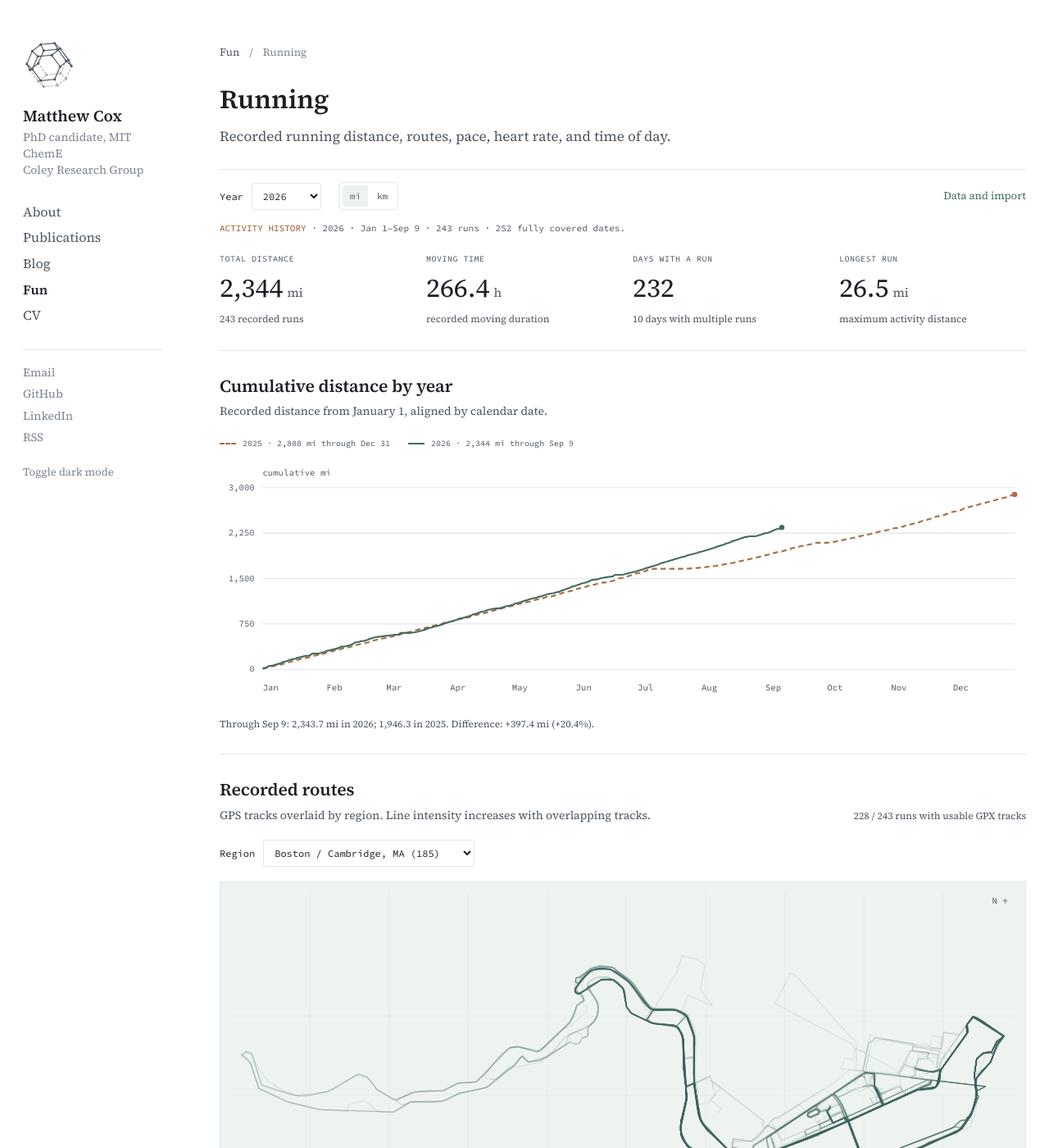
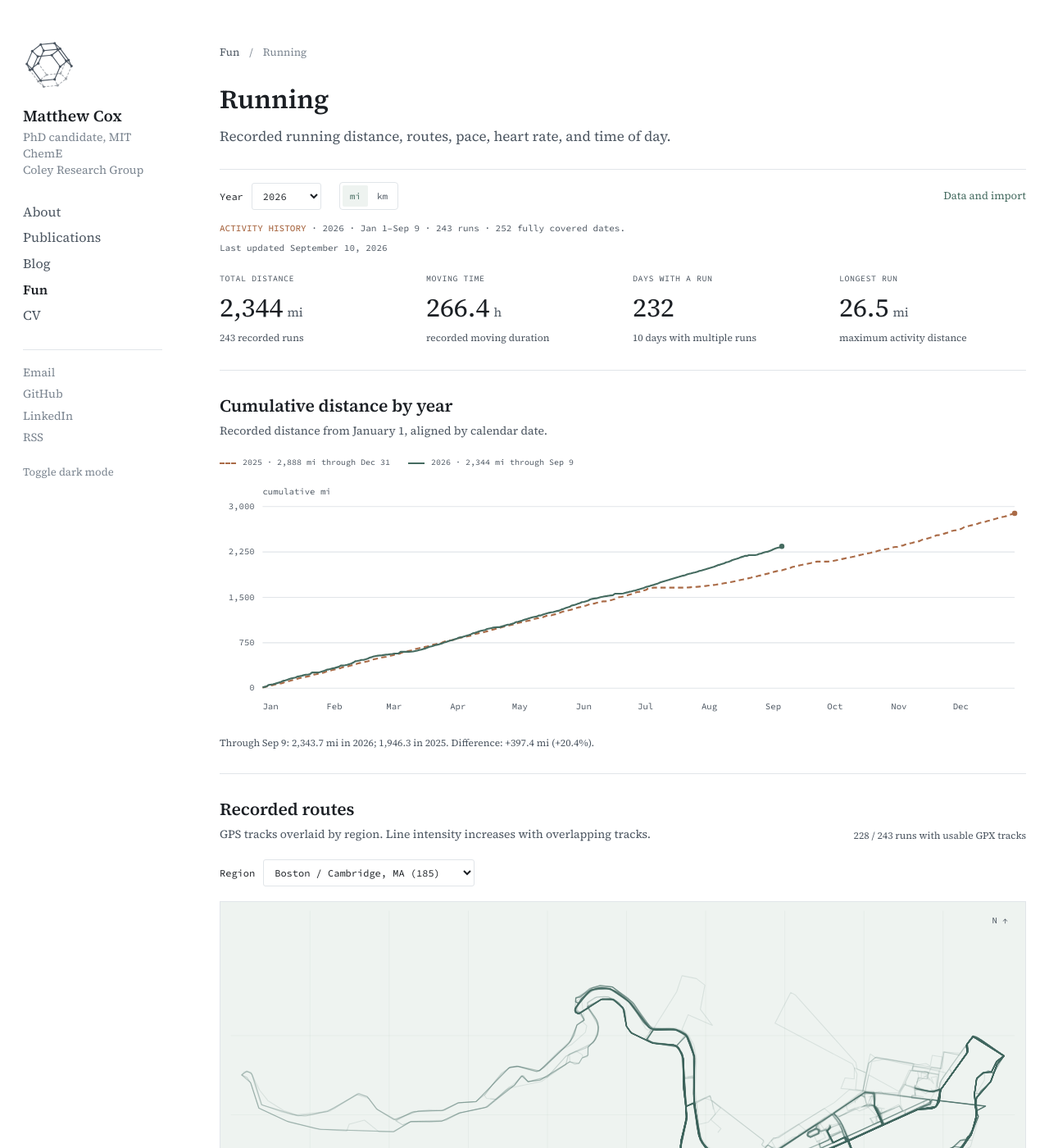
Before and after one commit to mcox3406/mcox3406.github.io, a Jekyll site: the page built from fun/running/index.html, in a window 1280 px wide and 1400 px high. Shown: the whole window at 82% size. Built offline with Jekyll 4.4.1, drawn with Linux system fonts in a browser that asks for light colours.

Commit message:
Show last updated date on running page

```diff
--- a/assets/css/running.css
+++ b/assets/css/running.css
@@ -27,7 +27,8 @@
 .rn-segment button[aria-pressed="true"] { background: var(--rn-tint); color: var(--rn-accent); }
 .rn-text-button { padding: 3px 0; border: 0; background: none; color: var(--rn-accent); font-size: 13px !important; }
 .rn-text-button:hover { text-decoration: underline; text-underline-offset: 3px; }
-.rn-source { color: var(--ink-2); font: 11px/1.7 var(--mono); margin: 13px 0 21px; }
+.rn-source { color: var(--ink-2); font: 11px/1.7 var(--mono); margin: 13px 0 5px; }
+.rn-updated { color: var(--ink-2); font: 11px/1.7 var(--mono); margin: 0 0 21px; }
 .rn-source strong { color: var(--rn-warm); font-weight: 500; }
 .rn-stats { display: grid; grid-template-columns: repeat(4, 1fr); border-bottom: 1px solid var(--line); padding-bottom: 27px; gap: 24px; }
 .rn-stat > span { display: block; font: 10px var(--mono); letter-spacing: .05em; color: var(--ink-2); }
--- a/fun/running/index.html
+++ b/fun/running/index.html
@@ -1,6 +1,7 @@
 ---
 layout: default
 title: Running
+last_updated: "2026-09-10"
 description: Historical running distance, duration, pace, and time-of-day distributions.
 section: fun
 permalink: /fun/running/
@@ -30,6 +31,7 @@
     <button class="rn-text-button" id="rn-open-data">Data and import</button>
   </div>
   <p class="rn-source" id="rn-source" role="status">Loading activity history…</p>
+  <p class="rn-updated">Last updated <time datetime="{{ page.last_updated }}">{{ page.last_updated | date: "%B %-d, %Y" }}</time></p>
   <p class="rn-notice" id="rn-error" role="alert" hidden></p>
   <div class="rn-stats" id="rn-stats" aria-label="Annual running statistics"></div>
 
```
Also changed, not shown: README.md.
